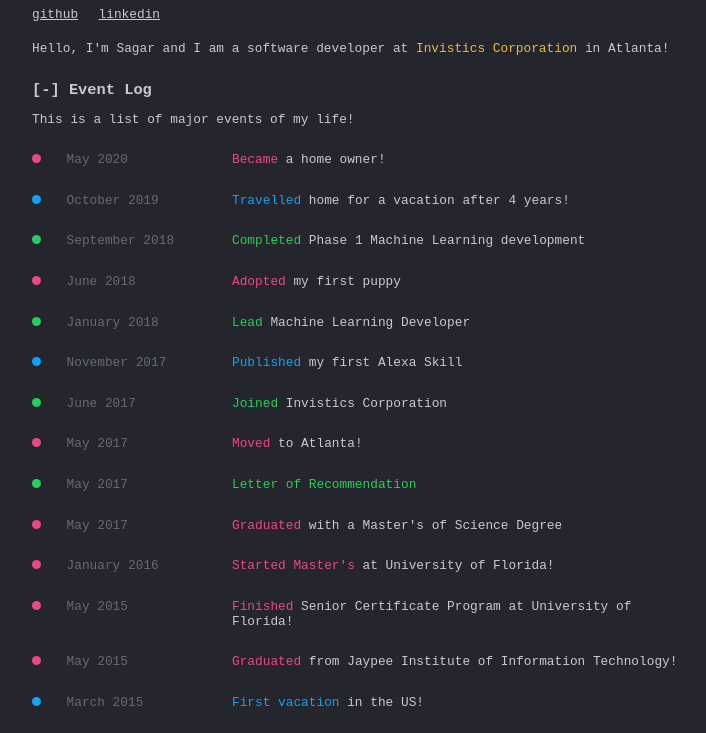
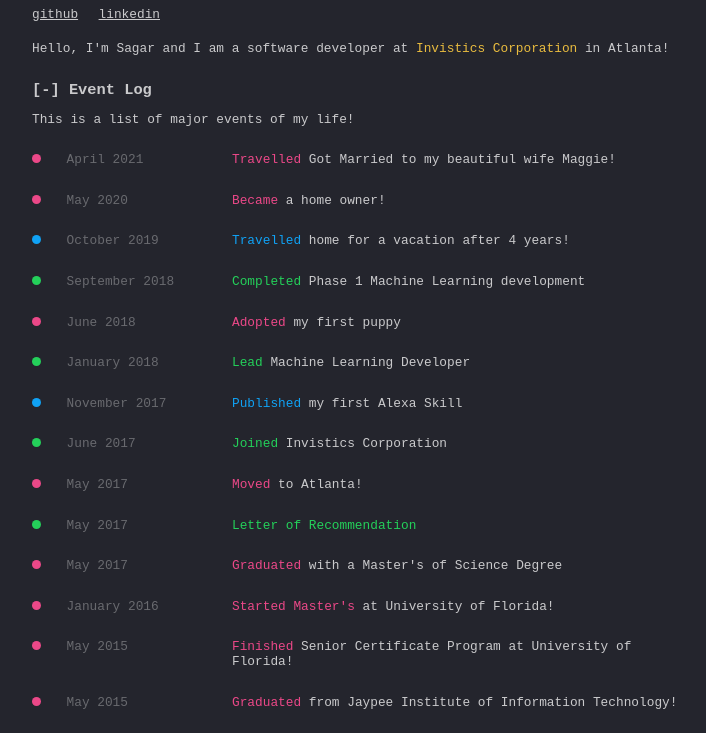
Before and after one commit to TewariSagar/TewariSagar.github.io, a plain HTML site: page index.html in a window 1280 px wide. Both pictures are taken after a click on the element "Event Log". Shown: the part 62-795 px from the top of the page, without its empty margins (283-989 px from the left). Drawn offline with Linux system fonts and the light colour scheme.

Commit message:
Update index.html

```diff
--- a/index.html
+++ b/index.html
@@ -36,6 +36,11 @@
     <div class="exp">
     <!--   <div class="loading">Loading...</div> -->
       <ul id="highlights">
+
+	       <li class="event">
+	  <div class="left">April 2021
+       </div><div class="desc"><div><em>Travelled</em>  Got Married to my beautiful wife Maggie!
+	   </div><div class="info">Married Maggie Sanders!</div></div></li>
 
 	  <li class="event">
 	  <div class="left">May 2020
```
